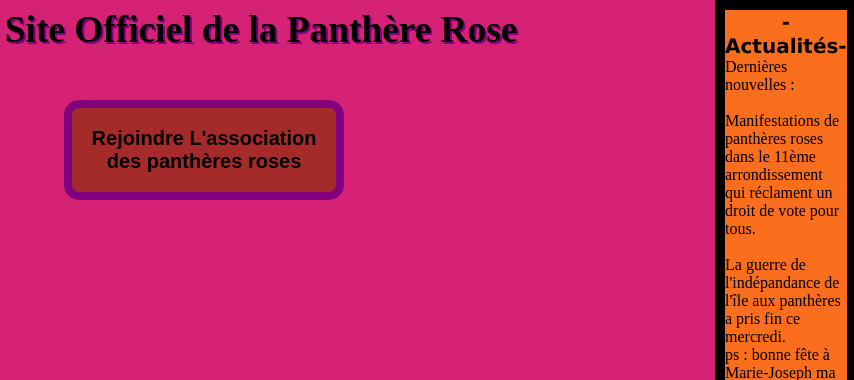
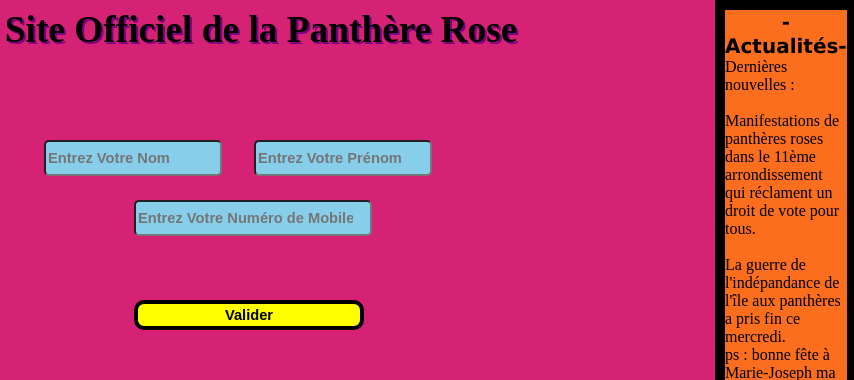
Before and after one commit to Art-Dev16/PinkP, a plain HTML site: page index.html in a window 1280 px wide. Both pictures are taken after a click on the button "Rejoindre L'association des panthères roses". Shown: the top 380 px of the page, 426-1280 px from the left. Drawn offline with Linux system fonts and the light colour scheme.

Commit message:
Add files via upload

```diff
--- a/index.html
+++ b/index.html
@@ -20,9 +20,19 @@
 		</a>
 	</button>
 
-	<button class="btn_assoss">
+	<button class="btn_assoss" id="assoss" onclick="assoss()">
 		Rejoindre L'association des panthères roses
 	</button>
+
+	<button class="valider" id="valider" onclick="valider()">
+		Valider
+	</button>
+
+	<img src="https://www.keys-reim.com/wp-content/themes/wp-bootstrap-starter/img/load.gif" id="chargement" class="chargement">
+
+	<input type="text" name="input_nom" class="nom" id="nom" placeholder="Entrez Votre Nom">
+	<input type="text" name="input_prenom" class="prenom" id="prenom" placeholder="Entrez Votre Prénom">
+	<input type="number" max="10" name="input_number" class="number" id="number" maxlength="9999999999" placeholder="Entrez Votre Numéro de Mobile">
 
 	<div class="box_droite">
 		<center>
@@ -54,6 +64,8 @@
 	</div>
 
 
+	<script src="main.js"></script>
+
 
 
 
--- /dev/null
+++ b/main.js
@@ -0,0 +1,32 @@
+function assoss() {
+
+
+
+	document.getElementById("assoss").style.visibility = "hidden";
+	document.getElementById("nom").style.visibility = "visible";
+	document.getElementById("prenom").style.visibility = "visible";
+	document.getElementById("number").style.visibility = "visible";
+	document.getElementById("valider").style.visibility = "visible";
+
+}
+
+function valider(){
+	document.getElementById("chargement").style.visibility = "visible";
+	document.getElementById("nom").style.visibility = "hidden";
+	document.getElementById("prenom").style.visibility = "hidden";
+	document.getElementById("number").style.visibility = "hidden";
+	document.getElementById("valider").style.visibility = "hidden";
+
+	setTimeout(fin_chargement, 4000);
+}
+
+
+
+
+
+function fin_chargement() {
+	document.getElementById("chargement").style.visibility = "hidden";
+
+
+
+}
--- a/style.css
+++ b/style.css
@@ -52,7 +52,7 @@
 button.btn_assoss{
 	position: absolute;
 	top: 100px;
-	left: 490px;
+	left: 510px;
 	background-color: brown;
 	font-size: 15pt;
 	font-weight: bold;
@@ -62,4 +62,63 @@
 	border: 8px solid purple;
 	border-radius: 15px;
 	text-align: center;
+	visibility: visible;
 }
+
+input.nom{
+	position: absolute;
+	left: 470px;
+	top: 140px;
+	visibility: hidden;
+	width: 170px;
+	height: 30px;
+	font-size: 11pt;
+	background-color: skyblue;
+	font-weight: bold;
+	border-radius: 5px;
+}
+input.prenom{
+	position: absolute;
+	left: 680px;
+	top: 140px;
+	visibility: hidden;
+	width: 170px;
+	height: 30px;
+	font-size: 11pt;
+	background-color: skyblue;
+	font-weight: bold;
+	border-radius: 5px;
+}
+input.number{
+	position: absolute;
+	left: 560px;
+	top: 200px;
+	visibility: hidden;
+	width: 230px;
+	height: 30px;
+	font-size: 11pt;
+	background-color: skyblue;
+	font-weight: bold;
+	border-radius: 5px;
+}
+
+button.valider{
+	position: absolute;
+	left: 560px;
+	top: 300px;
+	visibility: hidden;
+	width: 230px;
+	height: 30px;
+	font-size: 11pt;
+	background-color: yellow;
+	border: 4px solid black;
+	border-radius: 10px;
+	font-weight: bold;
+}
+
+img.chargement{
+	position: absolute;
+	left: 550px;
+	top: 120px;
+	visibility: hidden;
+}
```
